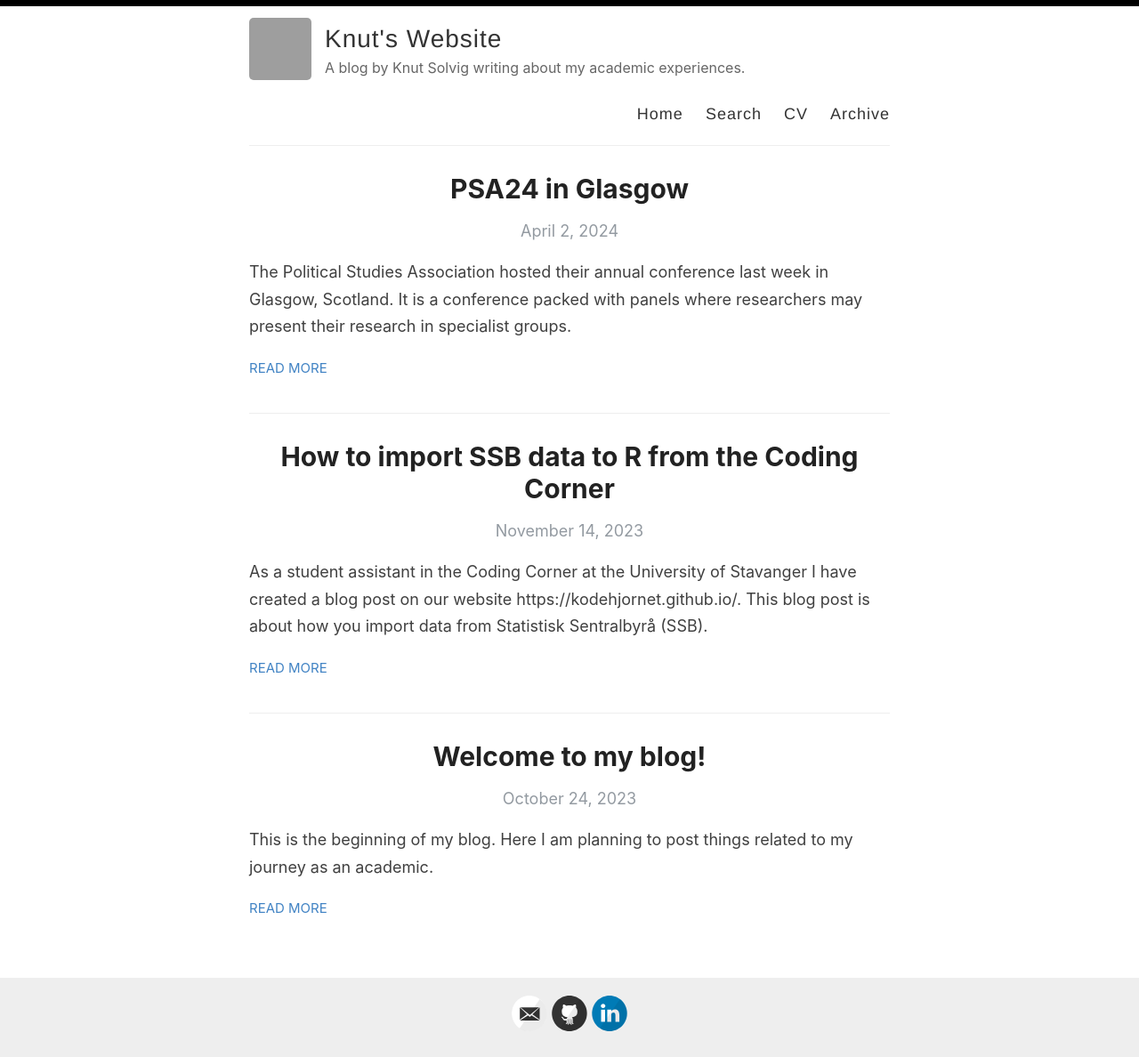
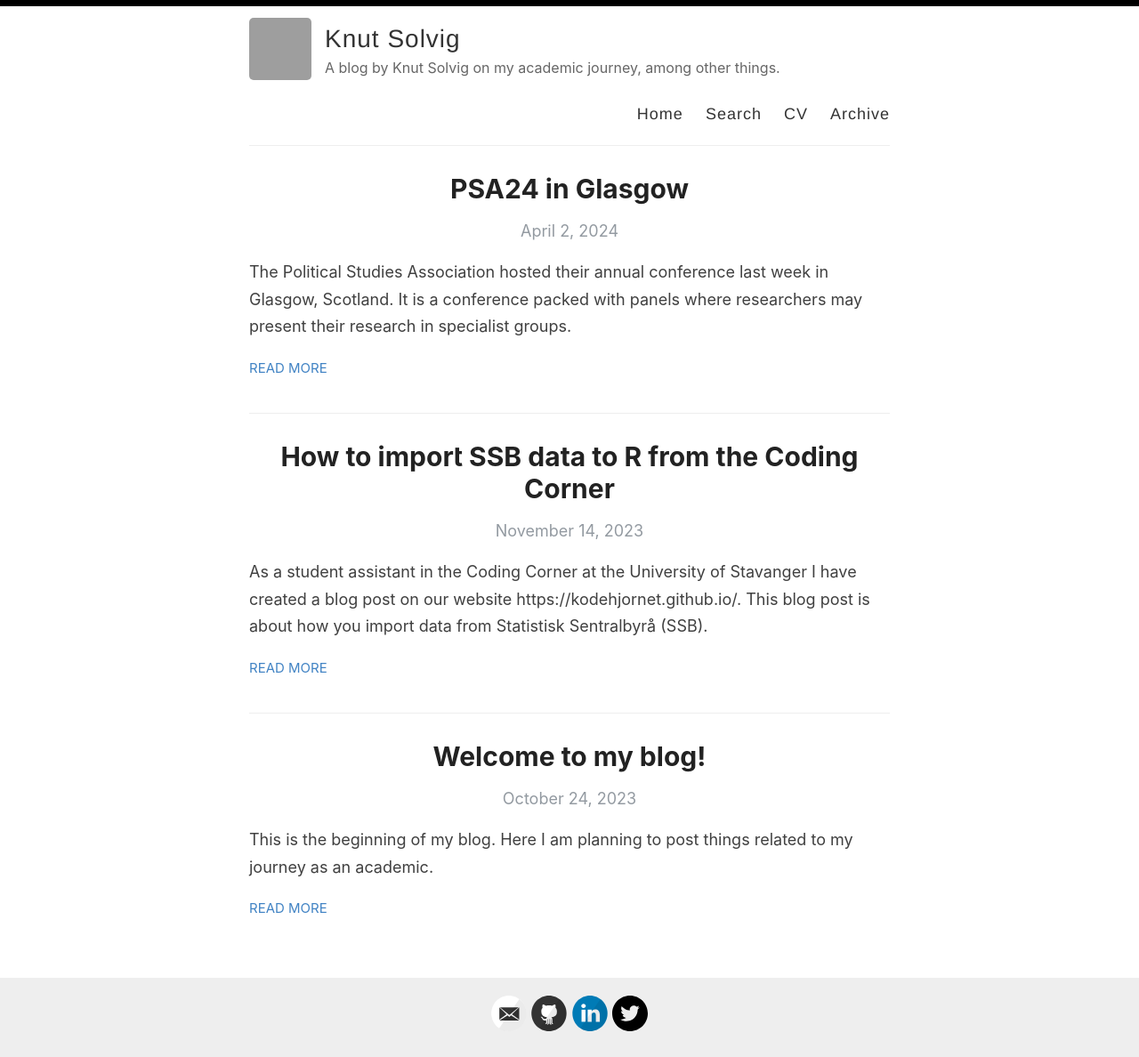
Before and after one commit to KnutSolvig/knutsolvig.github.io, a Jekyll site: the page built from index.html, in a window 1280 px wide. Shown: the whole page at 89% size. Built offline with Jekyll 4.4.1, drawn with Linux system fonts in a browser that asks for light colours; the list of posts is cut into pages by our own code; grey boxes are pictures that could not be loaded.

Commit message:
Edit header

```diff
--- a/_config.yml
+++ b/_config.yml
@@ -3,13 +3,13 @@
 #
 
 # Name of your site (displayed in the header)
-name: Knut's Website
+name: Knut Solvig
 
 # Name of the author
 author: Knut Solvig
 
 # Short bio or description (displayed in the header)
-description: A blog by Knut Solvig writing about my academic experiences.
+description: A blog by Knut Solvig on my academic journey, among other things.
 
 # URL of your avatar or profile pic (you could use your GitHub profile pic)
 avatar: https://avatars.githubusercontent.com/knutsolvig
@@ -29,7 +29,7 @@ footer-links:
   linkedin: knut-solvig-155182225
   pinterest:
   rss:
-  twitter:
+  twitter: KnutSolvig
   stackoverflow:
   youtube: # channel/<your_long_string> or user/<user-name>
   googleplus: # anything in your profile username that comes after plus.google.com/
```
